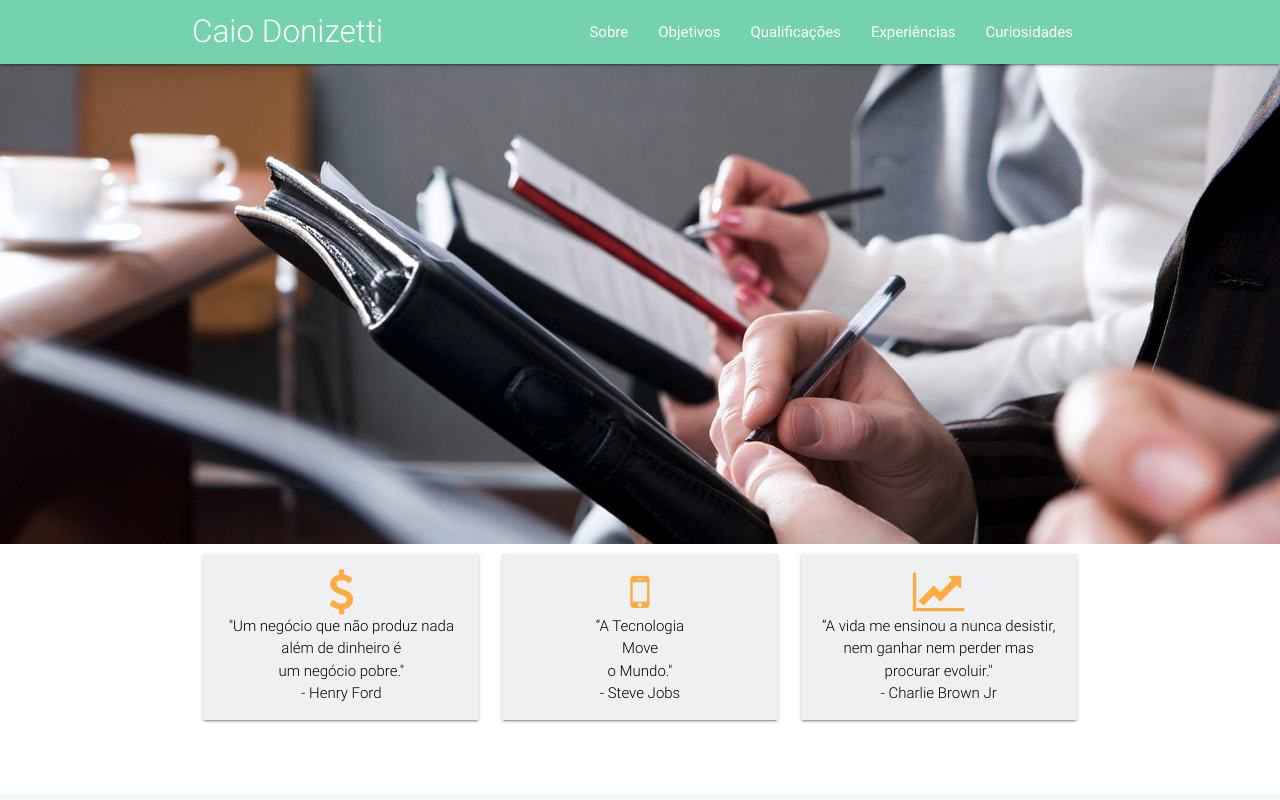
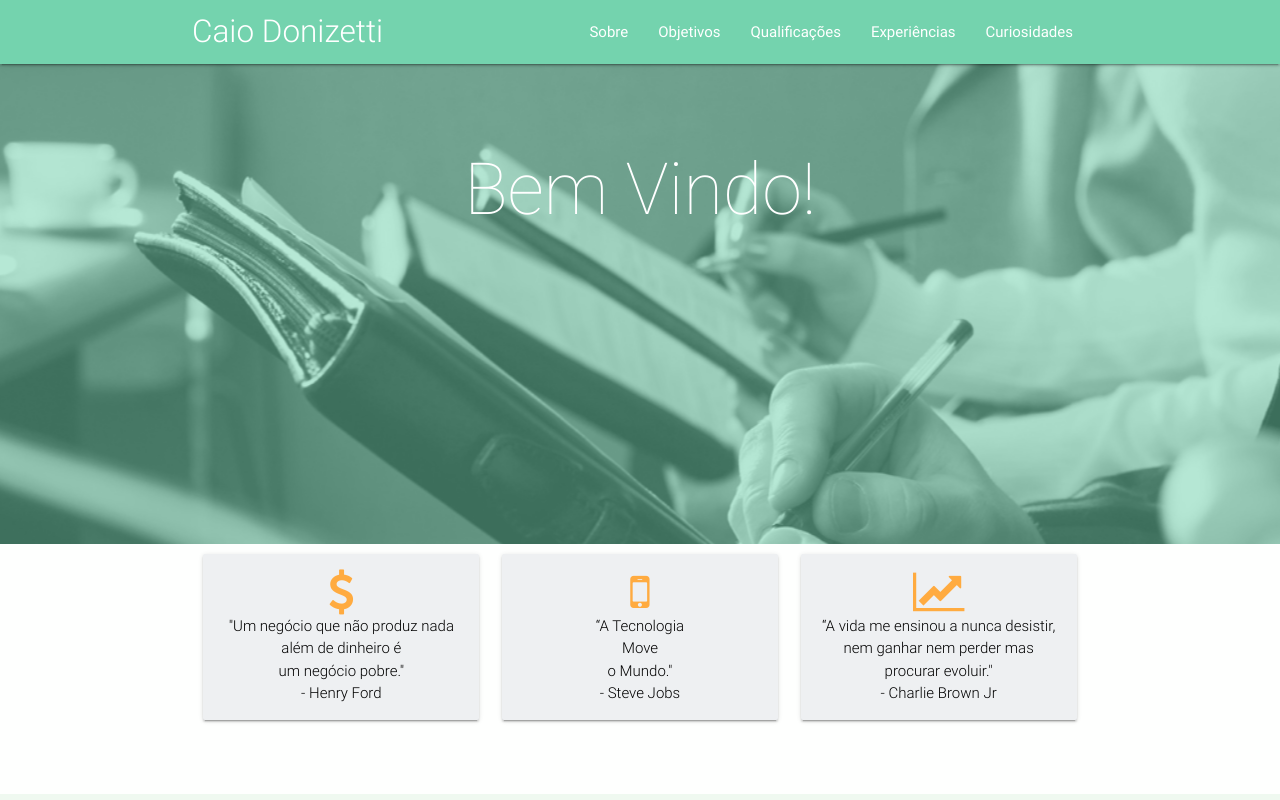
Before and after one commit to CaioDonizetti/CurriculoOnline, a plain HTML site: page index.html in a window 1280 px wide. Shown: the top 800 px of the page. Drawn offline with nearby package versions, Linux system fonts and the light colour scheme.

Commit message:
Mudando layout

```diff
--- a/css/main.css
+++ b/css/main.css
@@ -6,15 +6,6 @@
     border: none;
     margin: 0px
 }
-/*
-#hello {
-    background-image: url('images/fundo_banner.jpg');
-    background-size: cover;
-    background-repeat: no-repeat;
-    background-size:100%;
-    background-position: center;
-    height: 350px;
-}*/
 
 .parallax-container {
       height: 60vh;
@@ -23,14 +14,6 @@
 nav {
     background: #74D3AE;
 }
-
-/*.icons-banner {
-    transition: font-size 1s;
-}*/
-/*
-.icons-banner:hover {
-    font-size: 18px;
-}*/
 
 #sobre{
     background: #eff9f0;
@@ -122,3 +105,13 @@ blockquote{
 .centro-vertical{
     padding-top: 30vh;
 }
+
+#boas-vindas{
+    color: white;
+    font-size: 9vh;
+}
+
+#curriculo-online{
+    color: white;
+    font-size: 4vh;
+}
--- a/index.html
+++ b/index.html
@@ -13,7 +13,7 @@
     <!--Let browser know website is optimized for mobile-->
     <meta name="viewport" content="width=device-width, initial-scale=1.0" />
 </head>
-
+<title>Caio Donizetti</title>
 <body>
     <!--Import jQuery before materialize.js-->
     <script type="text/javascript" src="https://code.jquery.com/jquery-2.1.1.min.js"></script>
@@ -26,7 +26,7 @@
             <nav>
                 <div class="container">
                     <div class="nav-wrapper">
-                        <a href="#main" onclick="$('#main').animatescroll({scrollSpeed:2000,easing:'easeOutQuad'});" class="brand-logo light">Caio Donizetti</a>
+                        <a href="#main" onclick="$('#main').animatescroll({scrollSpeed:2000,easing:'easeOutQuad'});" class="brand-logo light efeito-zoom">Caio Donizetti</a>
                         <ul id="nav-mobile" class="right hide-on-med-and-down">
                             <li><a onclick="$('#sobre').animatescroll({scrollSpeed:2000,easing:'easeOutQuad'});">Sobre</a></li>
                             <li><a onclick="$('#objetivos').animatescroll({scrollSpeed:2000,easing:'easeOutQuad'});">Objetivos</a></li>
@@ -44,8 +44,12 @@
             </div>
         </div>-->
         <div class="parallax-container">
-
-            <div class="parallax"><img src="images/fundo_banner.jpg"></div>
+            <span id="boas-vindas">
+                <p class="center thin efeito-zoom">
+                    Bem Vindo!
+                </p>
+            </span>
+            <div class="parallax"><img src="images/fundo_banner.png"></div>
         </div>
         <div class="row banner">
             <div class="container">
```
Also changed, not shown: images/fundo_banner.jpg (deleted), images/fundo_banner.png (added).
